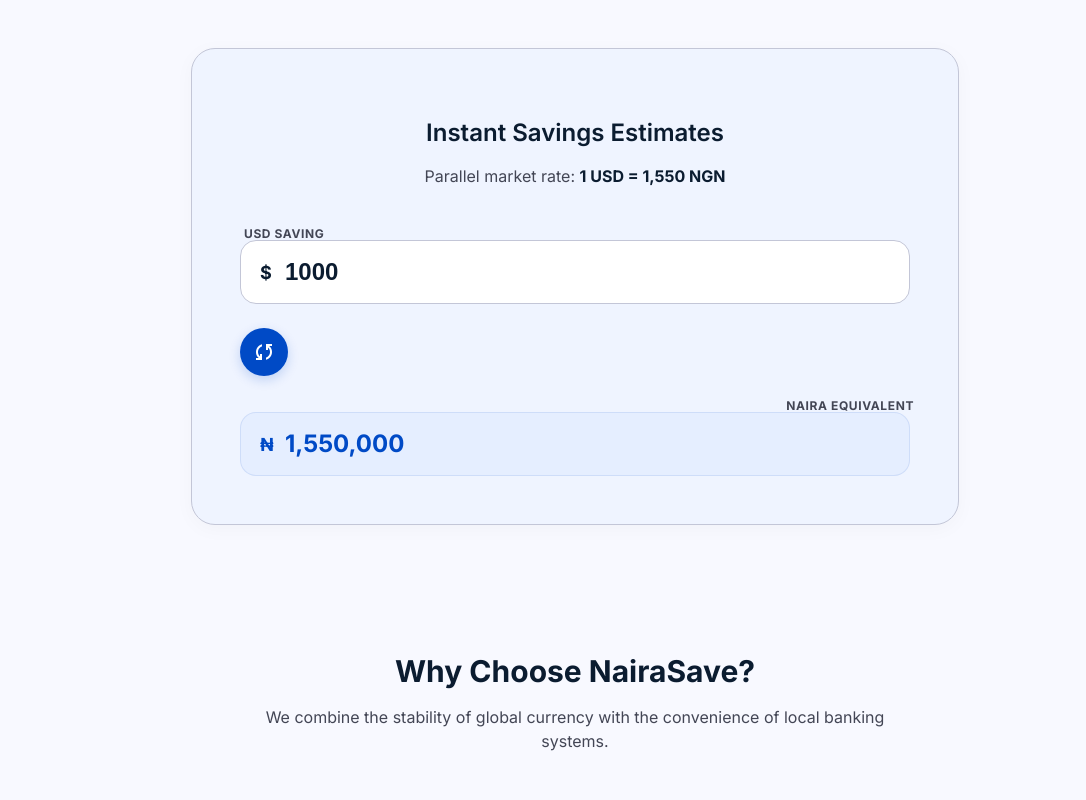
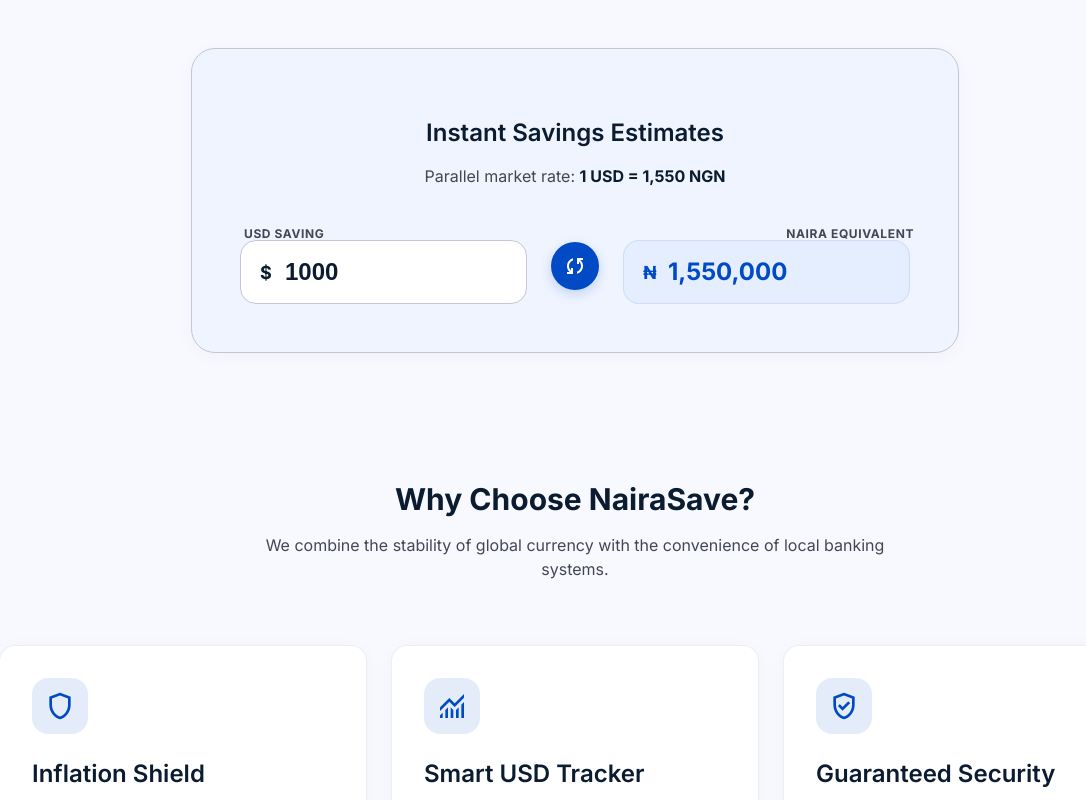
Before and after one commit to Chideradotcom/nairasave, a React (Vite) app: page / in a window 1280 px wide. Shown: the top 800 px of the page, without its empty margins (65-1151 px from the left). Built offline with nearby package versions, Linux system fonts and the light colour scheme.

Commit message:
Updated grid layout of input fields

```diff
--- a/src/components/converter/Converter.module.css
+++ b/src/components/converter/Converter.module.css
@@ -41,7 +41,7 @@
 
 .calculatorCont {
   display: grid;
-  grid-template-cols: 1fr auto 1fr;
+  grid-template-columns: 1fr auto 1fr;
   gap: 24px;
   align-items: center;
   position: relative;
@@ -180,7 +180,7 @@
   }
 
   .calculatorCont {
-    grid-template-cols: 1fr;
+    grid-template-columns: 1fr;
     gap: 16px;
   }
 
```
